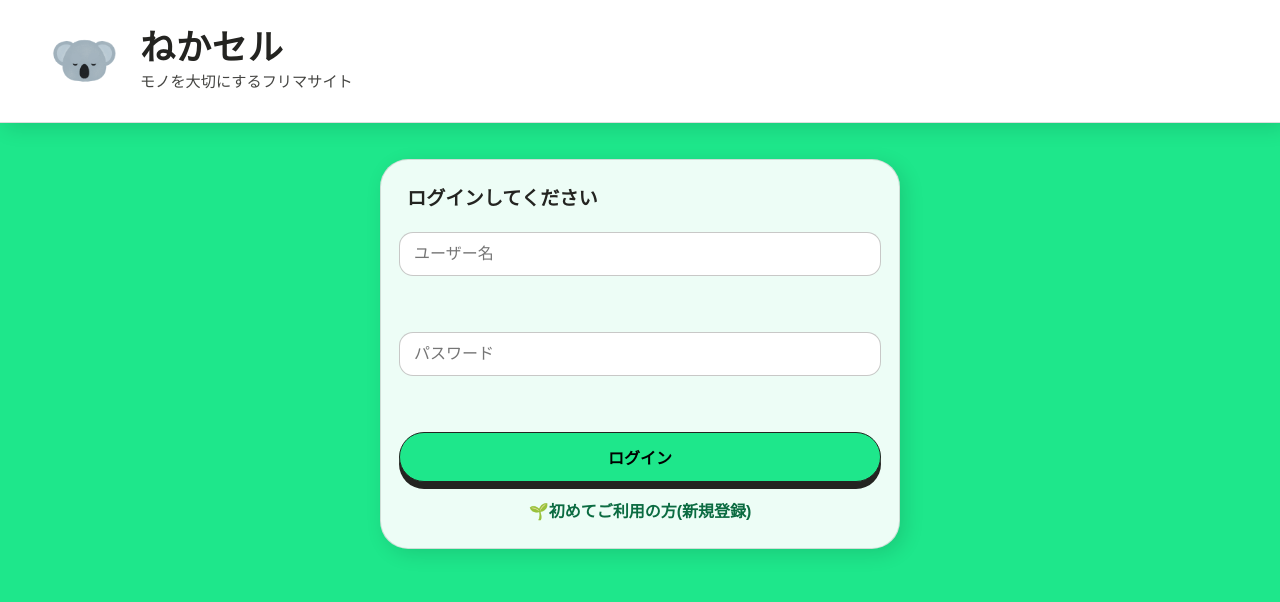
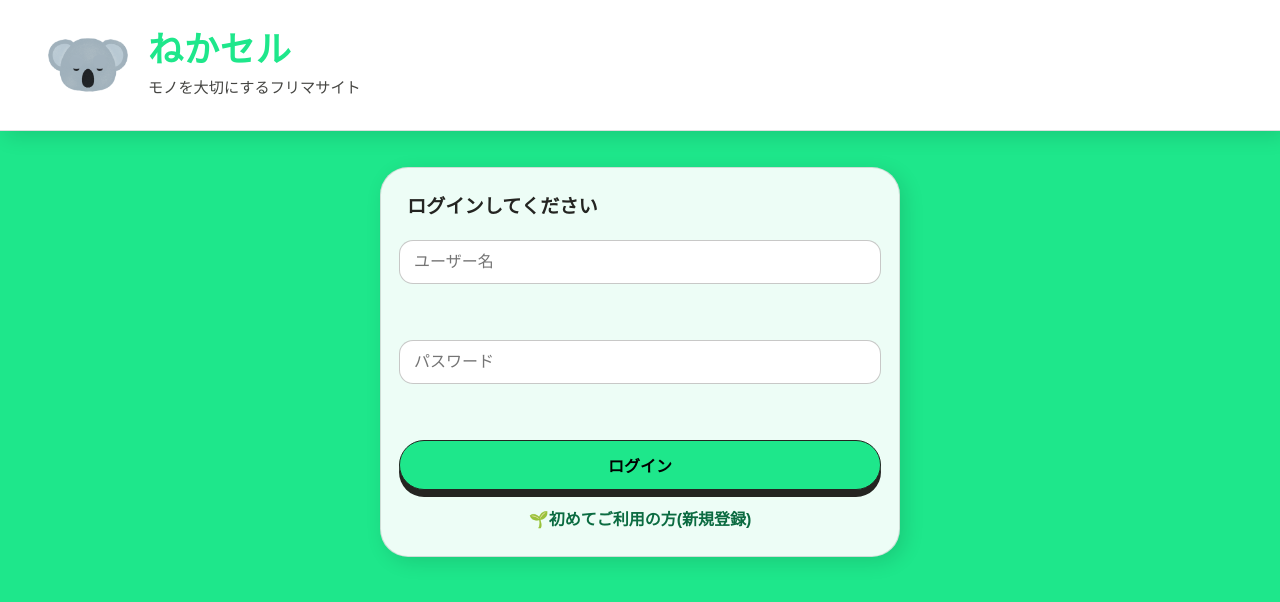
Before and after one commit to MurakamiHonami/neka-sell, a React (Create React App) app in the folder frontend/: page / in a window 1280 px wide. Shown: the top 602 px of the page. Built offline with nearby package versions, Linux system fonts and the light colour scheme; a web font is replaced by a local one.

Commit message:
logo update

```diff
--- a/frontend/public/index.html
+++ b/frontend/public/index.html
@@ -2,7 +2,7 @@
 <html lang="en">
   <head>
     <meta charset="utf-8" />
-    <link rel="icon" href="%PUBLIC_URL%/koara.png" />
+    <link rel="icon" href="%PUBLIC_URL%/logo_koara.png" />
     <meta name="viewport" content="width=device-width, initial-scale=1" />
     <title>Document</title>
     <meta name="theme-color" content="#000000" />
--- a/frontend/src/App.css
+++ b/frontend/src/App.css
@@ -160,19 +160,20 @@ input, button, textarea {
 }
 
 .app-logo {
-  width: 5.5rem;
-  height: 5.5rem;
+  width: 5rem;
+  height: 5rem;
   object-fit: contain;
+  margin: 0.5rem;
 }
 
 .app-title-group h1 {
-  margin: 0 0 0.25rem;
+  margin: 0 0 0.5rem;
   font-family: "futemaru", var(--heading-font);
   font-weight: 600;
   letter-spacing: 0.02em;
   font-size: 2.2rem;
   line-height: 1.1;
-  color: var(--secondary-color);
+  color: var(--primary-color);
 }
 
 .app-subtitle {
```
Also changed, not shown: frontend/public/logo_koara.png, frontend/public/logo_koara_1.png (added).
